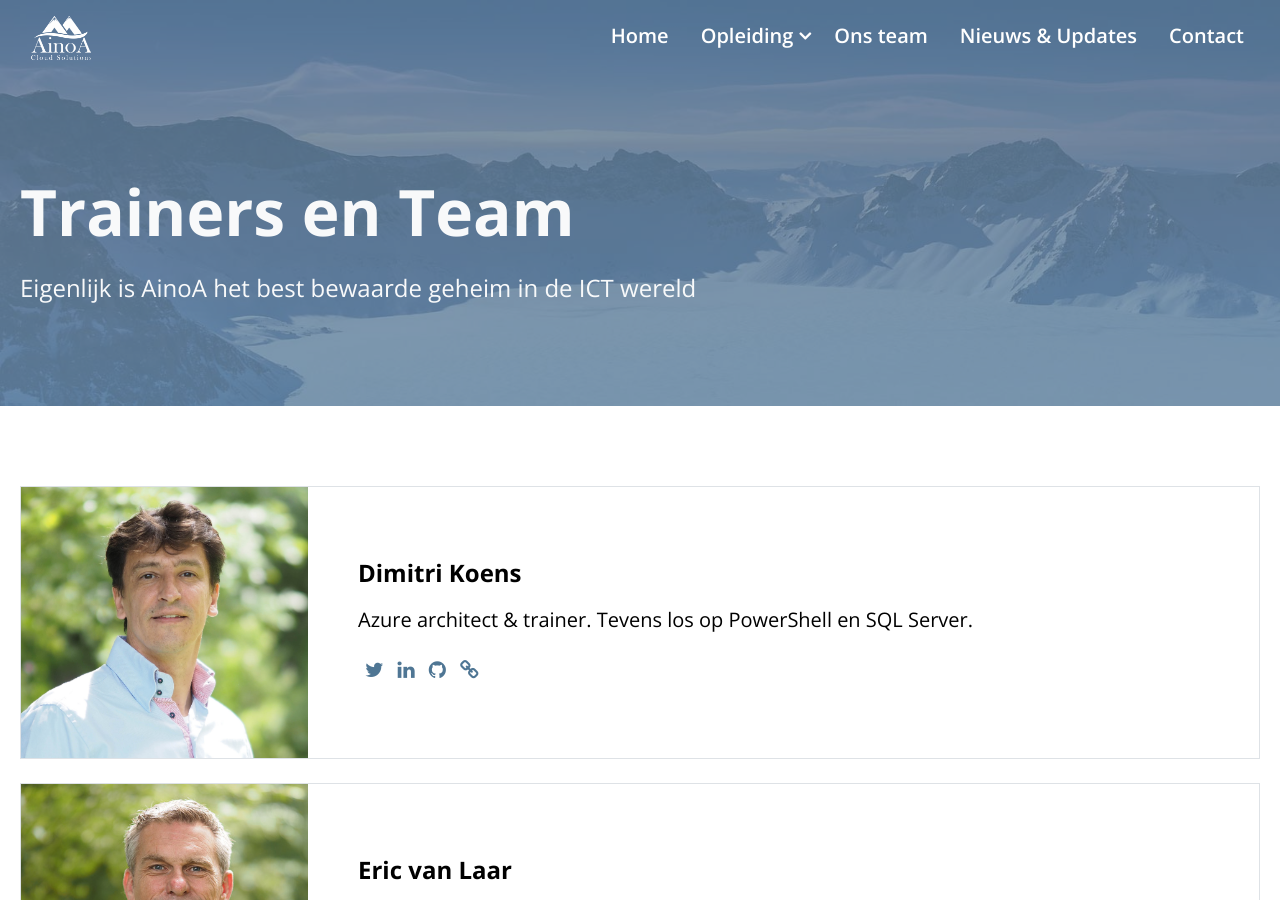
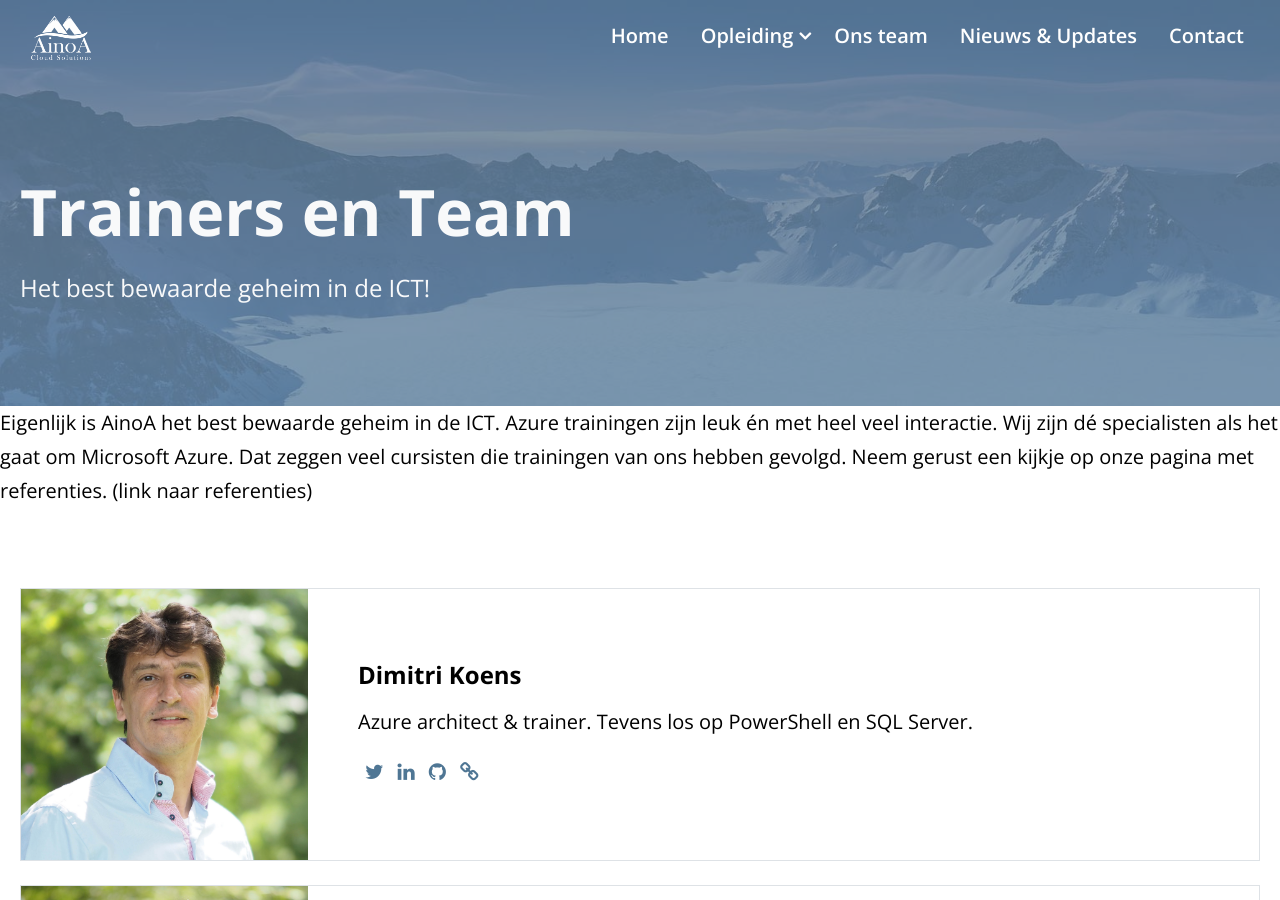
Before and after one commit to Dimtemp/ainoawebsite, a Jekyll site: the page built from our-team.html, in a window 1280 px wide and 900 px high. Built offline with Jekyll 4.4.1, drawn with Linux system fonts in a browser that asks for light colours.

Commit message:
Update our-team.html

```diff
--- a/our-team.html
+++ b/our-team.html
@@ -1,12 +1,12 @@
 ---
 layout: default
 title: Trainers en Team
-description: Eigenlijk is AinoA het best bewaarde geheim in de ICT wereld
+description: Het best bewaarde geheim in de ICT!
 bg_image: /assets/images/blog-hero.jpg
 ---
 <!-- ==================== PAGE TITLE START ========================= -->
 {% include page-title.html %}
-
+Eigenlijk is AinoA het best bewaarde geheim in de ICT. Azure trainingen zijn leuk én met heel veel interactie. Wij zijn dé specialisten als het gaat om Microsoft Azure. Dat zeggen veel cursisten die trainingen van ons hebben gevolgd. Neem gerust een kijkje op onze pagina met referenties. (link naar referenties)
 <!-- ==================== PAGE TITLE END ========================= -->
 <div class="blog-author-box-area inner-spacer ">
   <div class="container">
```
